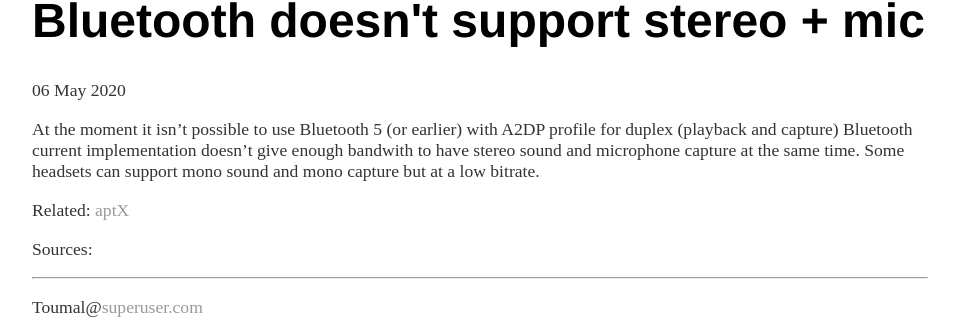
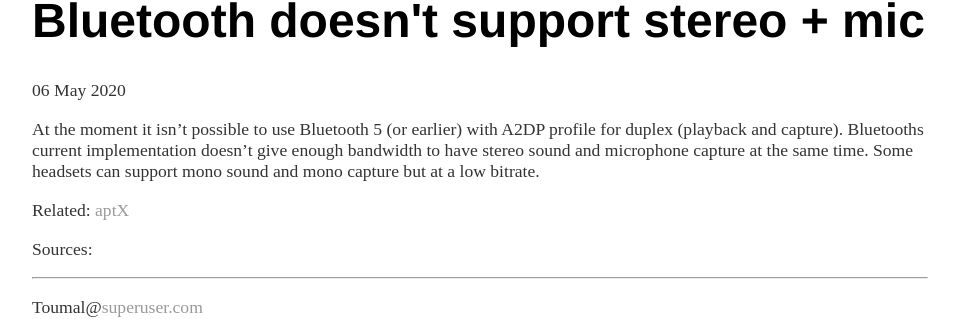
Before and after one commit to banezaka/banezaka.github.io, a Jekyll site: the page built from _posts/2020-05-06-bluetooth-duplex.md, in a window 1280 px wide. Shown: the part 117-436 px from the top of the page, without its empty margins (160-1119 px from the left). Built offline with Jekyll 4.4.1, drawn with Linux system fonts in a browser that asks for light colours.

Commit message:
Update 2020-05-06-bluetooth-duplex.md

```diff
--- a/_posts/2020-05-06-bluetooth-duplex.md
+++ b/_posts/2020-05-06-bluetooth-duplex.md
@@ -4,8 +4,8 @@ title: "Bluetooth doesn't support stereo + mic"
 date: 2020-05-06
 ---
 
-At the moment it isn't possible to use Bluetooth 5 (or earlier) with A2DP profile for duplex (playback and capture)
-Bluetooth current implementation doesn't give enough bandwith to have stereo sound and microphone capture at the same time.
+At the moment it isn't possible to use Bluetooth 5 (or earlier) with A2DP profile for duplex (playback and capture).
+Bluetooths current implementation doesn't give enough bandwidth to have stereo sound and microphone capture at the same time.
 Some headsets can support mono sound and mono capture but at a low bitrate.
 
 Related: [aptX](https://www.aptx.com/products)
```
